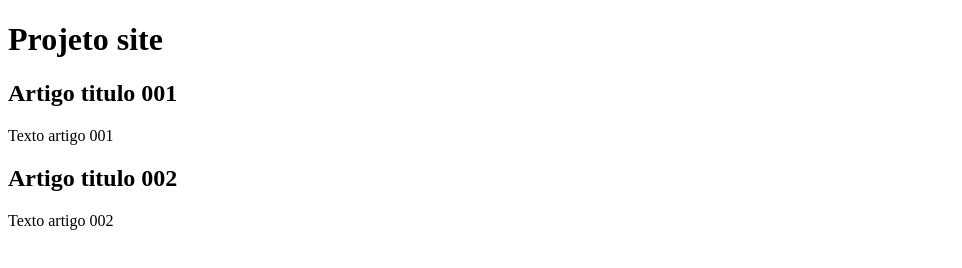
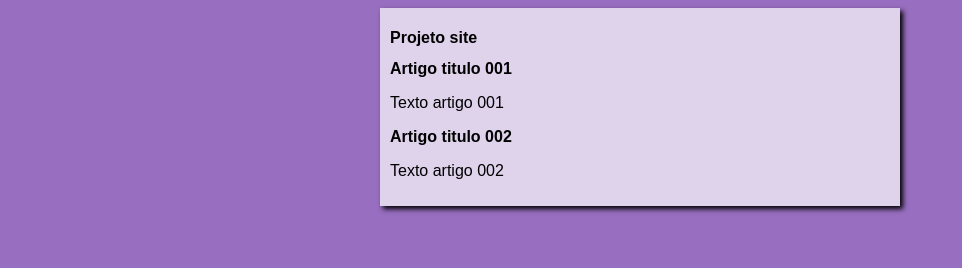
Before and after one commit to FelipeRDsilva/projeto-site, a plain HTML site: page index.html in a window 1280 px wide. Shown: the whole page, without its empty margins (0-962 px from the left). Drawn offline with Linux system fonts and the light colour scheme.

Commit message:
Design site

```diff
--- /dev/null
+++ b/estilos/Style.css
@@ -0,0 +1,17 @@
+*{
+    font-size: 16px;
+    font-family: Arial, Helvetica, sans-serif;
+}
+
+body{
+    background-color: rgb(152, 110, 192);
+}
+
+main{
+
+    background-color: rgba(255, 255, 255, 0.692);
+    width: 500px;
+    padding: 10px;
+    margin: auto;
+    box-shadow: 3px 3px 5px;
+}
--- a/index.html
+++ b/index.html
@@ -3,10 +3,11 @@
 <head>
     <meta charset="UTF-8">
     <meta name="viewport" content="width=device-width, initial-scale=1.0">
+    <link rel="stylesheet" href="estilos/Style.css">
     <title>Titulo site</title>
 </head>
     <body>
-
+    <main>
         <h1>Projeto site</h1>
         <Article>
             <h2>Artigo titulo 001</h2>
@@ -17,5 +18,6 @@
         <h2>Artigo titulo 002</h2>
         <p>Texto artigo 002</p>
         </article>
+    </main>
     </body>
 </html>
```
